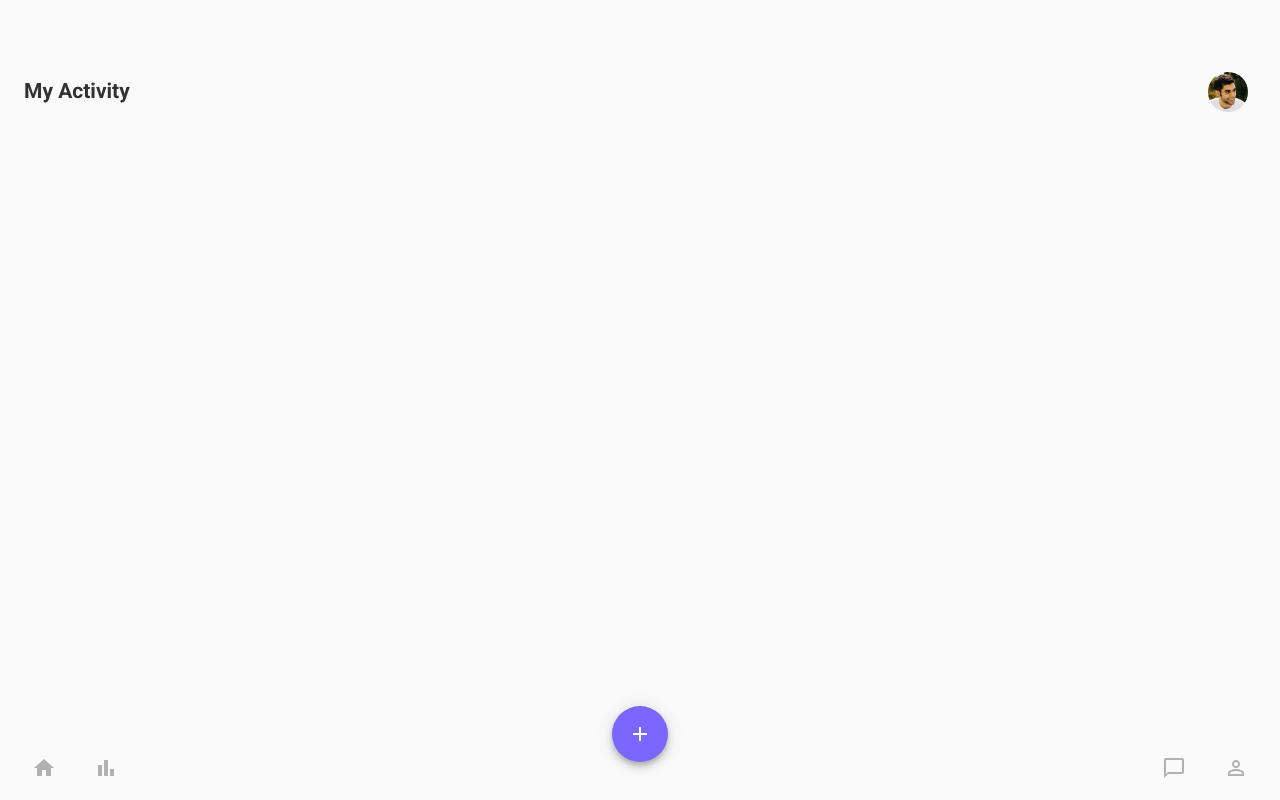
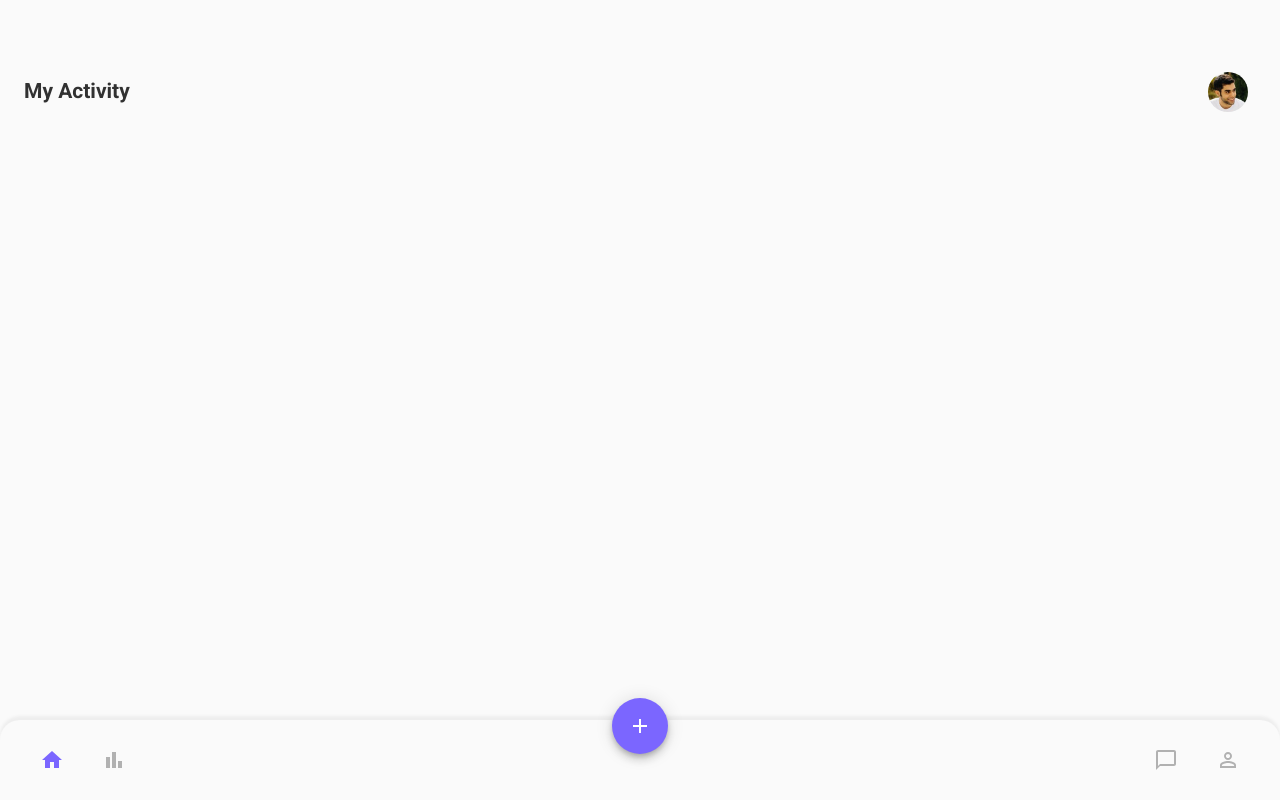
Before and after one commit to tfash09/Weight-App, a React (Create React App) app: page / in a window 1280 px wide. Built offline with nearby package versions, Linux system fonts and the light colour scheme; a web font is replaced by a local one.

Commit message:
set active menu

```diff
--- a/src/components/footerbar/footbar.module.scss
+++ b/src/components/footerbar/footbar.module.scss
@@ -3,6 +3,12 @@
 .appbar{
     background-color: $background-color;
     color: lighten($text-color, 50%);
+    padding: 8px;
+    -webkit-box-shadow: 0px -4px 3px #eee;
+    -moz-box-shadow: 0px -4px 3px #eee;
+    box-shadow: 0px -4px 3px #eee;
+    border-top-left-radius: 20px;
+    border-top-right-radius: 20px;
 }
 
 .toolbar{
--- a/src/components/footerbar/index.js
+++ b/src/components/footerbar/index.js
@@ -13,7 +13,7 @@ import HomeIcon from '@mui/icons-material/Home';
 import BarChartIcon from '@mui/icons-material/BarChart';
 import ChatBubbleOutlineIcon from '@mui/icons-material/ChatBubbleOutline';
 import PersonOutlineIcon from '@mui/icons-material/PersonOutline';
-import { useNavigate } from 'react-router-dom';
+import { useNavigate, useLocation } from 'react-router-dom';
 
 import styles from './footbar.module.scss'
 
@@ -32,6 +32,8 @@ const StyledFab = styled(Fab)({
 export default function BottomAppBar() {
 
     const navigateTo = useNavigate();
+    const location = useLocation();
+    const currentLocation = location.pathname;
 
   return (
     <React.Fragment>
@@ -42,10 +44,10 @@ export default function BottomAppBar() {
       </Paper> */}
       <AppBar position="fixed" elevation={0} sx={{ top: 'auto', bottom: 0 }} className={styles.appbar}>
         <Toolbar className={styles.toolbar}>
-          <IconButton color="inherit" aria-label="open drawer" onClick={() => navigateTo('/')}>
+          <IconButton style={{color: currentLocation == "/" ? "#7B66FF" : "inherit"}} aria-label="open drawer" onClick={() => navigateTo('/')}>
             <HomeIcon />
           </IconButton>
-          <IconButton color="inherit" aria-label="open drawer" onClick={() => navigateTo('/history')}>
+          <IconButton style={{color: currentLocation == "/history" ? "#7B66FF" : "inherit"}} aria-label="open drawer" onClick={() => navigateTo('/history')}>
             <BarChartIcon />
           </IconButton>
           <StyledFab aria-label="add" onClick={() =>alert('hello')} className={styles.fabbutton}>
```
